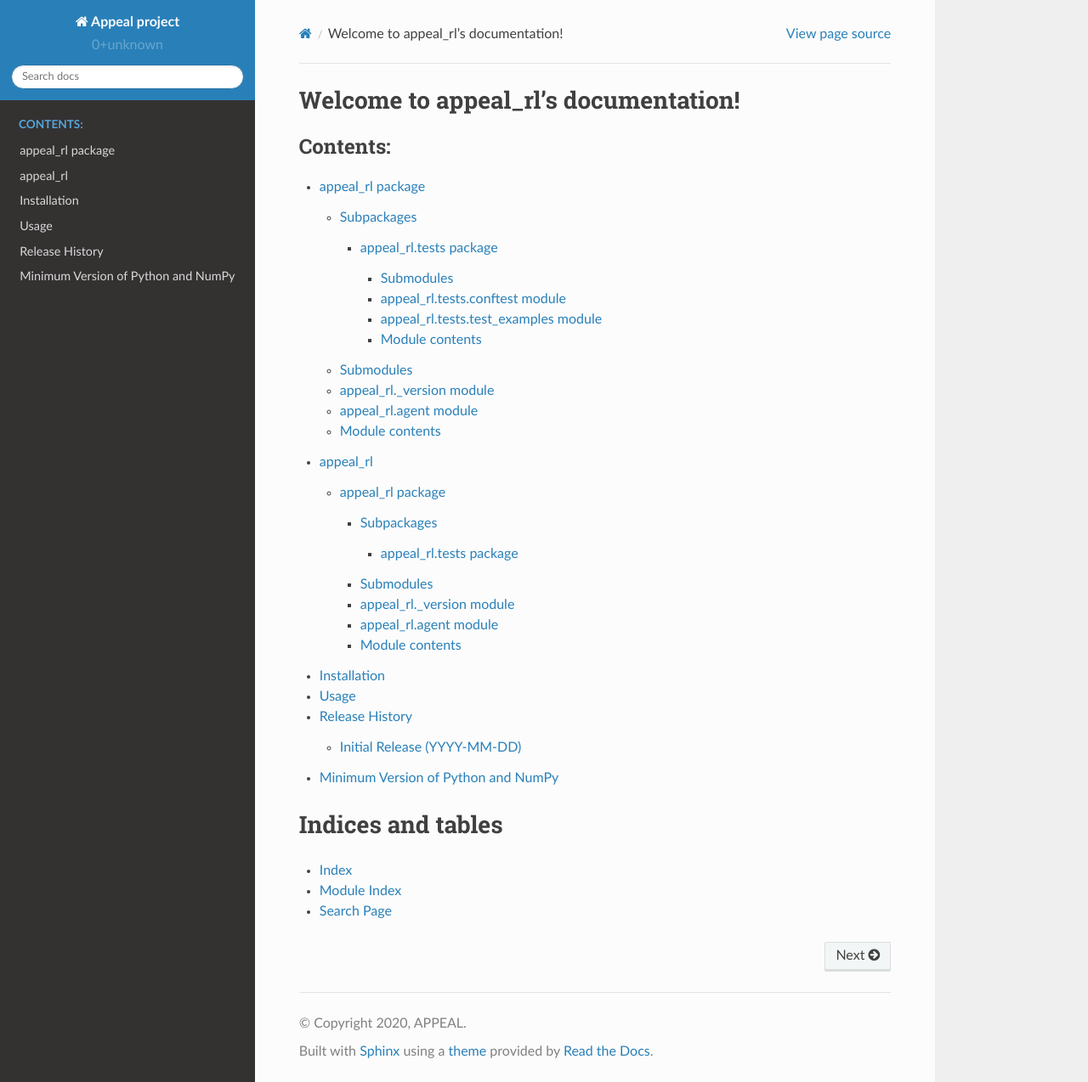
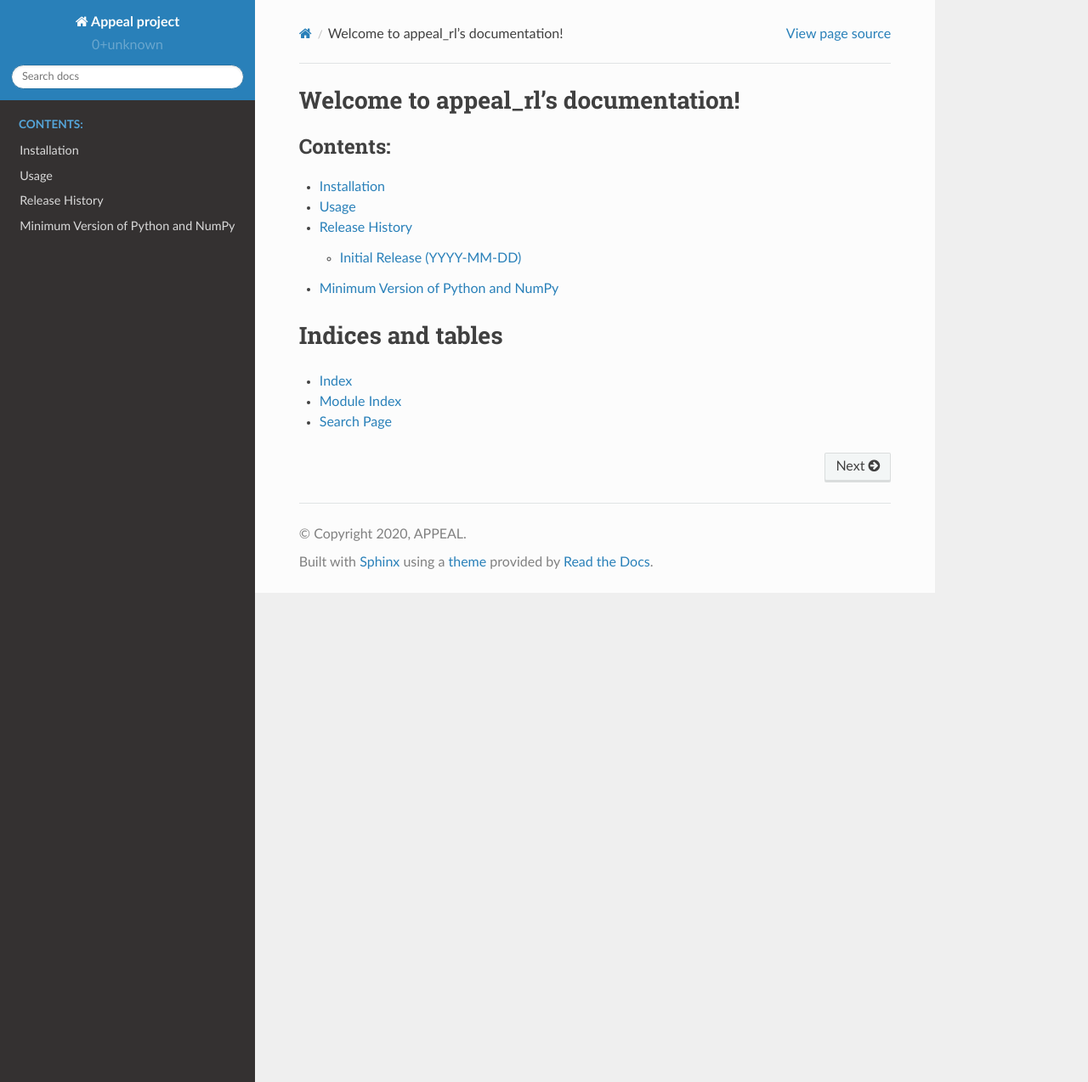
Before and after one commit to Mohamedsabry109/Appeal, a Sphinx documentation site: the page built from docs/source/index.rst, in a window 1280 px wide and 1274 px high. Shown: the whole window at 85% size. Built offline with Sphinx 7.4.7 and the Read the Docs theme 2.0.0, drawn with Linux system fonts in a browser that asks for light colours; pages that are not in the unit, such as notebooks, are missing from menus.

Commit message:
editing docs

```diff
--- a/docs/source/appeal_rl.rst
+++ /dev/null
@@ -1,41 +0,0 @@
-appeal\_rl package
-==================
-
-Subpackages
------------
-
-.. toctree::
-   :maxdepth: 4
-
-   appeal_rl.tests
-
-Submodules
-----------
-
-appeal\_rl.\_version module
----------------------------
-
-.. automodule:: appeal_rl._version
-   :members:
-   :undoc-members:
-   :show-inheritance:
-   :private-members:
-
-appeal\_rl.agent module
------------------------
-
-.. automodule:: appeal_rl.agent
-   :members:
-   :undoc-members:
-   :show-inheritance:
-   :private-members:
-
-
-Module contents
----------------
-
-.. automodule:: appeal_rl
-   :members:
-   :undoc-members:
-   :show-inheritance:
-   :private-members:
--- a/docs/source/appeal_rl.tests.rst
+++ /dev/null
@@ -1,32 +0,0 @@
-appeal\_rl.tests package
-========================
-
-Submodules
-----------
-
-appeal\_rl.tests.conftest module
---------------------------------
-
-.. automodule:: appeal_rl.tests.conftest
-   :members:
-   :undoc-members:
-   :show-inheritance:
-   :private-members:
-
-appeal\_rl.tests.test\_examples module
---------------------------------------
-
-.. automodule:: appeal_rl.tests.test_examples
-   :members:
-   :undoc-members:
-   :show-inheritance:
-   :private-members:
-
-Module contents
----------------
-
-.. automodule:: appeal_rl.tests
-   :members:
-   :undoc-members:
-   :show-inheritance:
-   :private-members:
--- a/docs/source/index.rst
+++ b/docs/source/index.rst
@@ -10,8 +10,6 @@ Welcome to appeal_rl's documentation!
    :maxdepth: 4
    :caption: Contents:
 
-   appeal_rl
-   modules
    installation
    usage
    release-history
```
